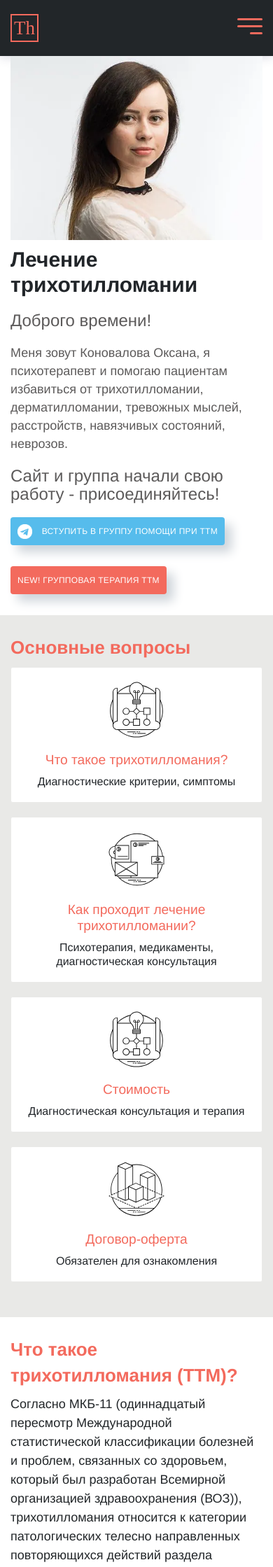
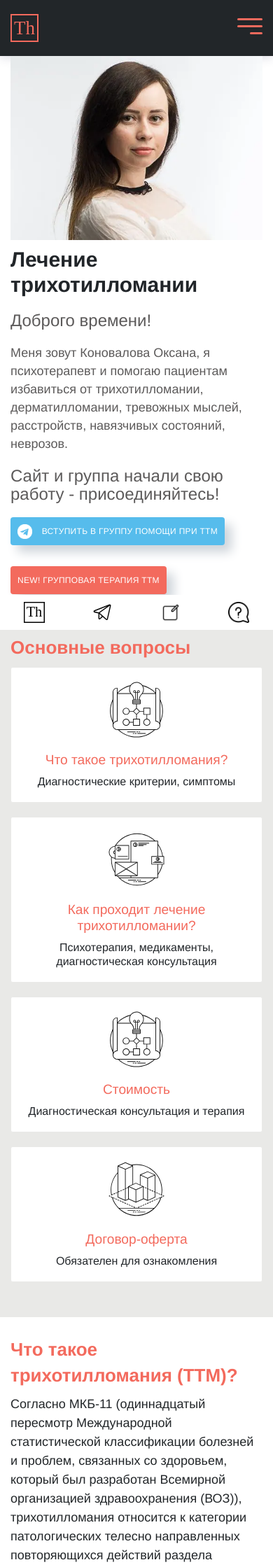
Before and after one commit to ttm-help/ttm-help.github.io, a Jekyll site: the page built from index.md, in a window 390 px wide. Shown: the top 2239 px of the page at 70% size. Built offline with Jekyll 4.4.1, drawn with Linux system fonts in a browser that asks for light colours.

Commit message:
add mobile sticky menu

```diff
--- a/_includes/footer.html
+++ b/_includes/footer.html
@@ -73,3 +73,26 @@
         </div>
     </div>
 </div>
+
+<div class="mobile-footer-menu d-flex justify-content-around align-items-center">
+    <a href="/">
+        <img src="/assets/images/menu/index.svg"
+             title="Вернуться на главную"
+             alt="сайт лечение трихотилломании">
+    </a>
+    <a href="https://t.me/ttm_help_ru" rel="nofollow">
+        <img src="/assets/images/menu/telegram.svg"
+             title="Группа помощи"
+             alt="группа помощи при трихотилломании в телеграм">
+    </a>
+    <a href="/contact.html">
+        <img src="/assets/images/menu/write.png"
+             title="Консультацию"
+             alt="записаться на консультацию">
+    </a>
+    <a href="/faq.html">
+        <img src="/assets/images/menu/question.png"
+             title="FAQ"
+             alt="часто задаваемые вопросы">
+    </a>
+</div>
--- /dev/null
+++ b/_sass/components/_sticky_mobile_menu.scss
@@ -0,0 +1,21 @@
+.mobile-footer-menu {
+
+  position: sticky;
+  bottom: 0;
+
+  height: 50px;
+  background: $white;
+
+  img {
+    width: 30px;
+    height: 30px;
+  }
+
+  @include media-breakpoint-up(md) {
+    display: none;
+    height: auto;
+    img {
+      display: none;
+    }
+  }
+}
--- a/assets/css/style.scss
+++ b/assets/css/style.scss
@@ -54,6 +54,7 @@ $sub-footer-text-color: $white;
 @import "components/consultation";
 @import "components/hamburger";
 @import "components/image-gallery";
+@import "components/sticky_mobile_menu";
 
 // Pages
 @import "pages/page-home";
```
Also changed, not shown: _layouts/default.html (+4 -4 lines), assets/images/menu/index.svg (added), assets/images/menu/question.png (added), assets/images/menu/telegram.svg (added), assets/images/menu/write.png (added).
